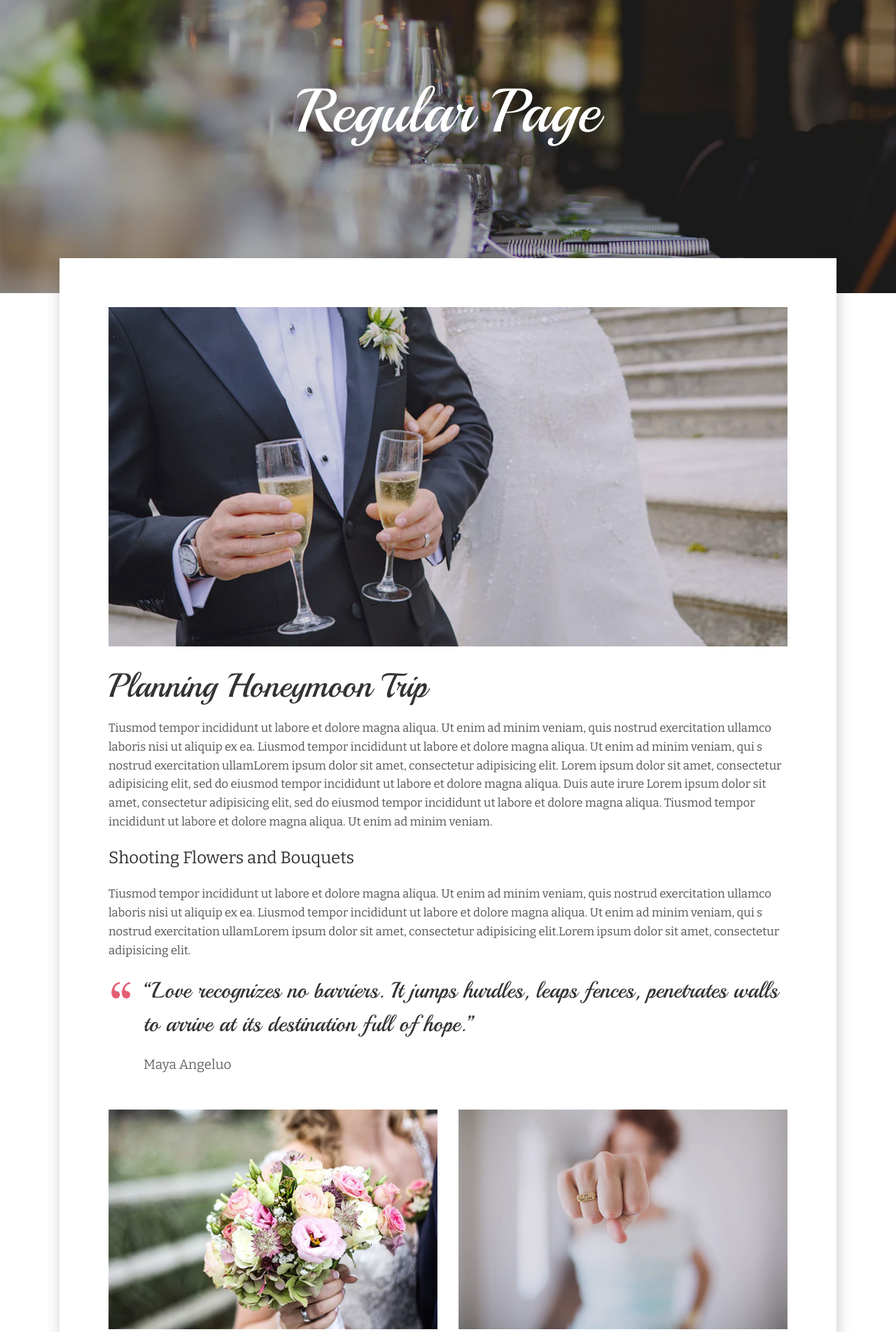
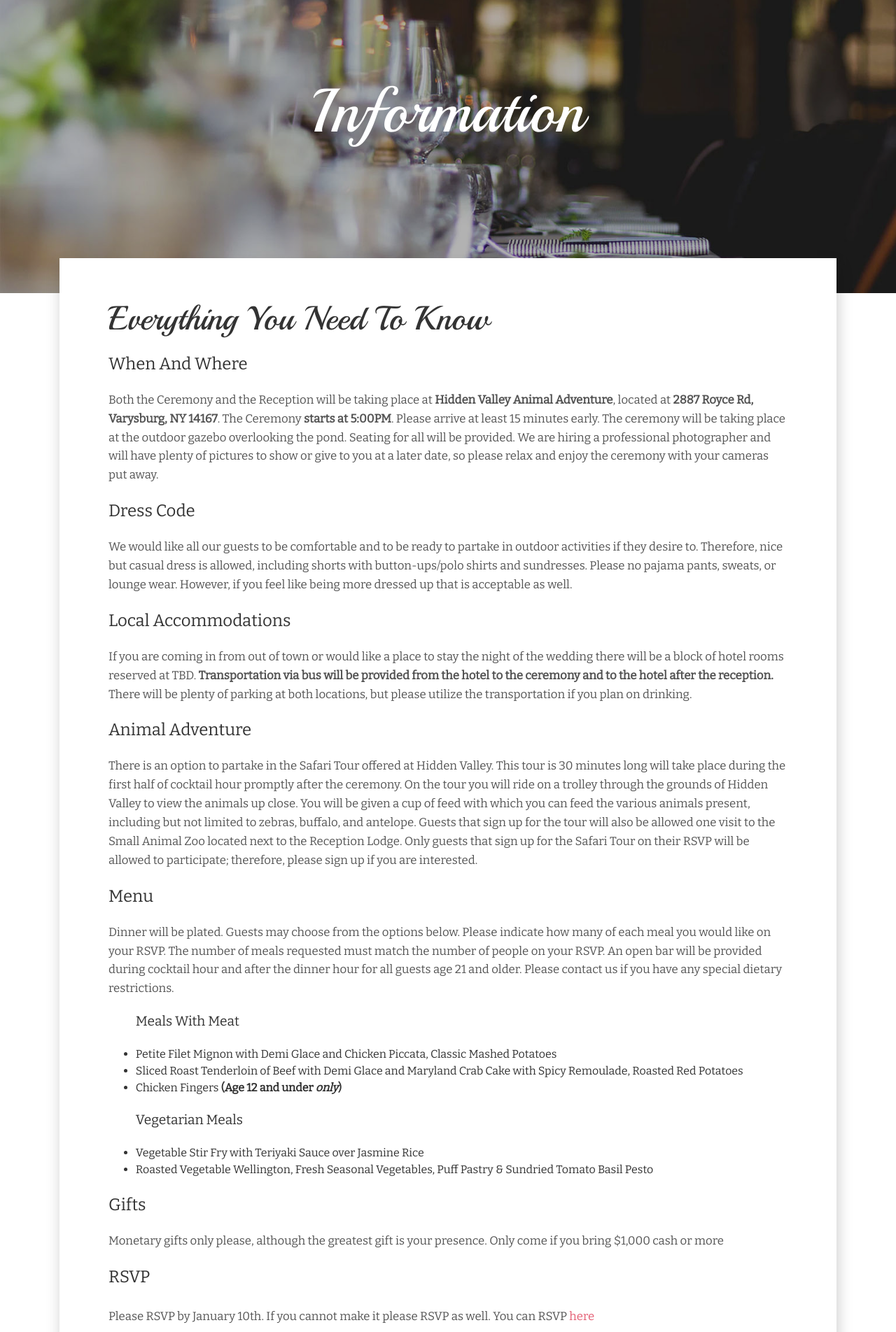
Before and after one commit to benreid24/wedding-site, a Django app: page /details in a window 1280 px wide. Shown: the part 81-1985 px from the top of the page at 70% size. Run offline with Django 3.2, Linux system fonts and the light colour scheme; some libraries are stand-ins or nearby versions.

Commit message:
Add details to information page

```diff
--- a/wedding/core/templates/details.html
+++ b/wedding/core/templates/details.html
@@ -39,9 +39,9 @@
 			<div class="menu-nav-icon" data-nav-menu="#main-menu"><i class="icon icon-bars"></i></div>
 
 			<ul class="main-menu visible-on-click" id="main-menu">
-				<li><a href="/">HOME</a></li>
-				<li><a href="/details">THE WEDDING</a></li>
-				<li><a href="/rsvp">RSVP</a></li>
+				<li class="top_li"><a href="/">HOME</a></li>
+				<li class="top_li"><a href="/details">THE WEDDING</a></li>
+				<li class="top_li"><a href="/rsvp">RSVP</a></li>
 			</ul><!-- main-menu -->
 
 		</div><!-- container -->
@@ -53,7 +53,7 @@
 			<div class="display-table-cell">
 				<div class="slider-content">
 
-					<h1 class="title">Regular Page</h1>
+					<h1 class="title">Information</h1>
 
 				</div><!-- slider-content-->
 			</div><!--display-table-cell-->
@@ -68,63 +68,60 @@
 
 					<div class="content">
 
-						<div class="img-wrapper"><img src="{% static "core/images/regular-content-1-1000x650.jpg" %}" alt="Content Image"></div>
+						<h2 class="margin-top-btm">Everything You Need To Know</h2>
 
-						<h2 class="margin-top-btm">Planning Honeymoon Trip</h2>
-						<p class="margin-top-btm">Tiusmod tempor incididunt ut labore et dolore magna aliqua. Ut enim ad minim veniam,
-						quis nostrud exercitation ullamco laboris nisi ut aliquip ex ea. Liusmod tempor
-						incididunt ut labore et dolore magna aliqua. Ut enim ad minim veniam, qui s nostrud
-						exercitation ullamLorem ipsum dolor sit amet, consectetur adipisicing elit. Lorem
-						ipsum dolor sit amet, consectetur adipisicing elit, sed do eiusmod tempor incididunt
-						ut labore et dolore magna aliqua. Duis aute irure Lorem ipsum dolor sit amet,
-						consectetur adipisicing elit, sed do eiusmod tempor incididunt ut
-						labore et dolore magna aliqua. Tiusmod tempor incididunt ut labore et dolore magna
-						aliqua. Ut enim ad minim veniam.</p>
+                        <h4 class="margin-top-btm">When And Where</h4>
+                        <p class="margin-top-btm">Both the Ceremony and the Reception will be taking place at <strong>Hidden Valley Animal Adventure</strong>,
+                            located at <strong>2887 Royce Rd, Varysburg, NY 14167</strong>. The Ceremony <strong>starts at 5:00PM</strong>. Please arrive at least 15 minutes early.
+							The ceremony will be taking place at the outdoor gazebo overlooking the pond. Seating for all will be provided. We are
+                            hiring a professional photographer and will have plenty of pictures to show or give to you at a later date, so please
+                            relax and enjoy the ceremony with your cameras put away.</p>
 
-						<h4 class="margin-top-btm">Shooting Flowers and Bouquets</h4>
+						<h4 class="margin-top-btm">Dress Code</h4>
+						<p class="margin-top-btm">We would like all our guests to be comfortable and to be ready to partake in outdoor activities
+                            if they desire to. Therefore, nice but casual dress is allowed, including shorts with button-ups/polo shirts and sundresses.
+                            Please no pajama pants, sweats, or lounge wear. However, if you feel like being more dressed up that is acceptable as well. </p>
 
-						<p class="margin-top-btm">Tiusmod tempor incididunt ut labore et dolore magna aliqua. Ut enim ad minim veniam,
-						quis nostrud exercitation ullamco laboris nisi ut aliquip ex ea. Liusmod tempor incididunt
-						ut labore et dolore magna aliqua. Ut enim ad minim veniam, qui s nostrud exercitation
-						ullamLorem ipsum dolor sit amet, consectetur adipisicing elit.Lorem ipsum dolor sit amet,
-						consectetur adipisicing elit.</p>
+                        <h4 class="margin-top-btm">Local Accommodations</h4>
+						<p class="margin-top-btm">If you are coming in from out of town or would like a place to stay the night of the wedding there will be a
+                            block of hotel rooms reserved at TBD. <strong>Transportation via bus will be provided from the hotel to the ceremony and to the hotel
+                            after the reception.</strong> There will be plenty of parking at both locations, but please utilize the transportation if you plan on
+                            drinking.</p>
 
-						<div class="quoto-area margin-top-btm">
-							<h3 class="quoto"><i class="icon icon-quote"></i>
-							“Love recognizes no barriers. It jumps hurdles, leaps fences, penetrates walls to
-							arrive at its destination full of hope.”</h3>
-							<h5 class="name">Maya Angeluo</h5>
-						</div>
+                        <h4 class="margin-top-btm">Animal Adventure</h4>
+						<p class="margin-top-btm">There is an option to partake in the Safari Tour offered at Hidden Valley. This tour is 30 minutes long will
+                            take place during the first half of cocktail hour promptly after the ceremony. On the tour you will ride on a trolley through the
+                            grounds of Hidden Valley to view the animals up close. You will be given a cup of feed with which you can feed the various animals
+                            present, including but not limited to zebras, buffalo, and antelope. Guests that sign up for the tour will also be allowed one visit
+                            to the Small Animal Zoo located next to the Reception Lodge. Only guests that sign up for the Safari Tour on their RSVP will be allowed
+                            to participate; therefore, please sign up if you are interested.</p>
 
-						<div class="row">
-							<div class="col-sm-6">
-								<div class="img-wrapper"><img src="{% static "core/images/regular-content-2-600x400.jpg" %}" alt="Content Image"></div>
-							</div><!-- col-sm-6 -->
-							<div class="col-sm-6">
-								<div class="img-wrapper"><img src="{% static "core/images/regular-content-3-600x400.jpg" %}" alt="Content Image"></div>
-							</div><!-- col-sm-6 -->
-						</div><!-- row -->
+                        <h4 class="margin-top-btm">Menu</h4>
+						<p class="margin-top-btm">Dinner will be plated. Guests may choose from the options below. Please indicate how many of each meal you would like
+                            on your RSVP. The number of meals requested must match the number of people on your RSVP. An open bar will be provided during cocktail hour
+                            and after the dinner hour for all guests age 21 and older. Please contact us if you have any special dietary restrictions.</p>
 
-						<h4 class="margin-top-btm">Quick Note About the Gifts</h4>
+                        <div style="padding-left: 4%">
+                            <h5 class="margin-top-btm">Meals With Meat</h5>
+                            <ul>
+                                <li>Petite Filet Mignon with Demi Glace and Chicken Piccata, Classic Mashed Potatoes</li>
+                                <li>Sliced Roast Tenderloin of Beef with Demi Glace and Maryland Crab Cake with Spicy Remoulade, Roasted Red Potatoes</li>
+                                <li>Chicken Fingers <strong>(Age 12 and under <i>only</i>)</strong></li>
+                            </ul>
+                            <h5 class="margin-top-btm">Vegetarian Meals</h5>
+                            <ul>
+                                <li>Vegetable Stir Fry with Teriyaki Sauce over Jasmine Rice</li>
+                                <li>Roasted Vegetable Wellington, Fresh Seasonal Vegetables, Puff Pastry & Sundried Tomato Basil Pesto</li>
+                            </ul>
+                        </div>
 
-						<p class="desc">Tiusmod tempor incididunt ut labore et dolore magna aliqua. Ut enim ad minim veniam,
-						quis nostrud exercitation ullamco laboris nisi ut aliquip ex ea. Liusmod tempor incididunt
-						ut labore et dolore magna aliqua. Ut enim ad minim veniam, qui s nostrud exercitation
-						ullamLorem ipsum dolor sit amet, consectetur adipisicing elit.Lorem ipsum dolor sit amet,
-						consectetur adipisicing elit.</p>
+                        <h4 class="margin-top-btm">Gifts</h4>
+						<p class="margin-top-btm">Monetary gifts only please, although the greatest gift is your presence. Only come if you bring $1,000
+                        cash or more</p>
 
-						<div class="img-wrapper"><img src="{% static "core/images/regular-content-4-1000x650.jpg" %}" alt="Content Image"></div>
+                        <h4 class="margin-top-btm">RSVP</h4>
+						<p class="margin-top-btm">Please RSVP by January 10th. If you cannot make it please RSVP as well. You can RSVP <a href="/rsvp" class="phone">here</a></p>
 
-						<h4 class="margin-top-btm">Quick Note About the Gifts</h4>
-
-						<ul class="braidmaids-name">
-							<li>Braidsmaids: Tricia Brandy (Maid of Honor)</li>
-							<li>Mandy Castro</li>
-							<li>Daniel Dulon</li>
-							<li>Megan Hines</li>
-							<li>Katie Johnson</li>
-							<li>Katie Lugan</li>
-						</ul>
 					</div><!-- content -->
 
 				</div><!-- col-sm-12 -->
--- a/wedding/core/templates/rsvp.html
+++ b/wedding/core/templates/rsvp.html
@@ -89,7 +89,7 @@
 							{% csrf_token %}
 							<div class="row">
 								<div class="col-sm-12 margin-bottom">
-									<label for="name">Full Name</label>
+									<label for="name">Full Name/Family Name</label>
                                     {% if errors.name %}
                                         <span><p class="error">{{ errors.name }}</p></span>
                                     {% endif %}
--- a/wedding/static/core/03-regular-page/css/styles.css
+++ b/wedding/static/core/03-regular-page/css/styles.css
@@ -64,7 +64,7 @@ b{ font-weight: 500; }
 
 img{ width: 100%; }
 
-li{ list-style: none; display: inline-block; }
+.top_li{ list-style: none; display: inline-block; }
 
 span{ display: inline-block; }
 
@@ -180,6 +180,8 @@ header{ position: absolute; left: 0; right: 0; top: 15px; z-index: 1000; font-si
 header .logo{ margin: 5px 0 20px; height: 40px; }
 
 header .logo img{ height: 100%; width: auto; }
+
+.phone{ margin: 10px 0; font-size: 1em; color: #E45F74; }
 
 
 /* BOTTOM AREA */
```
